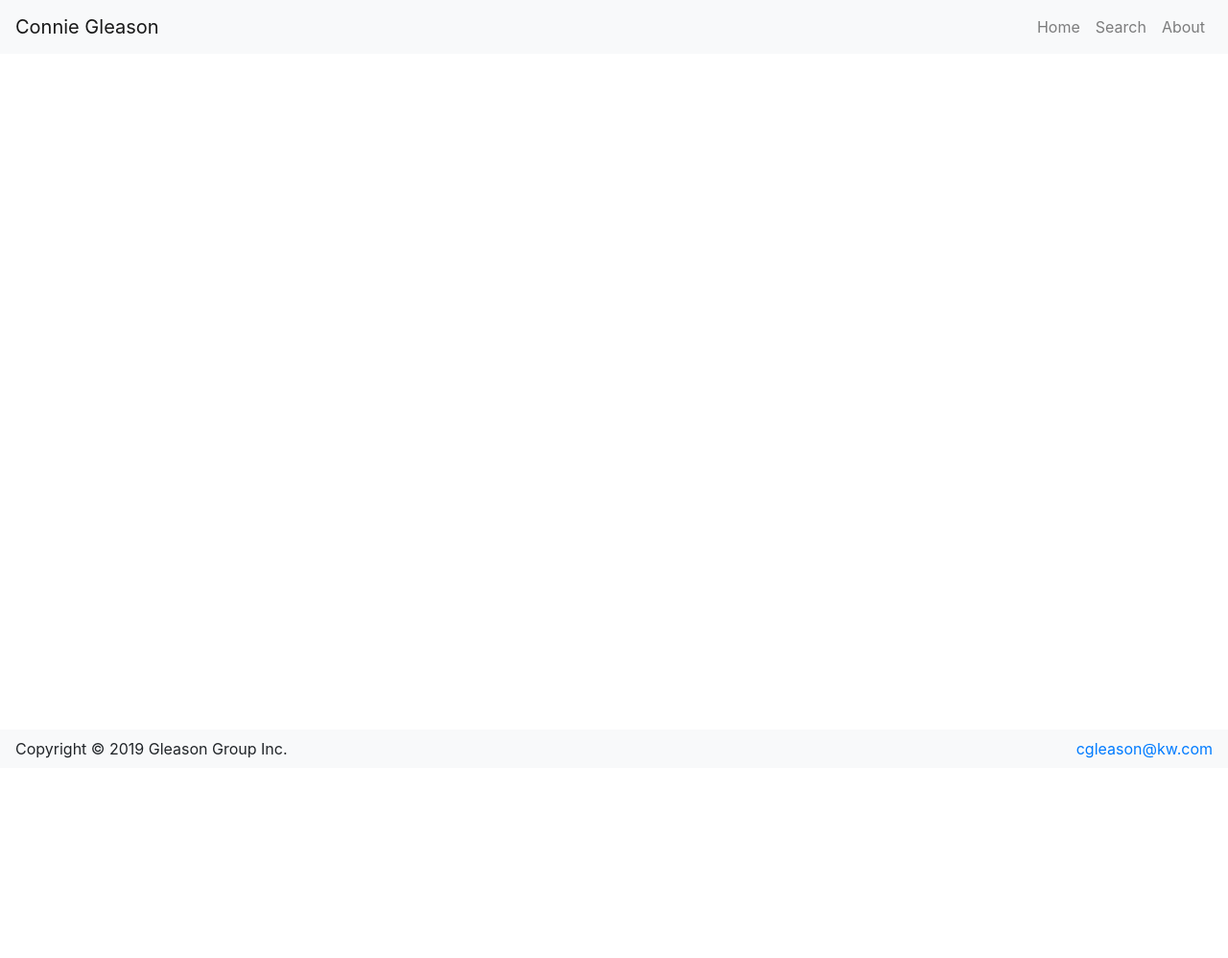
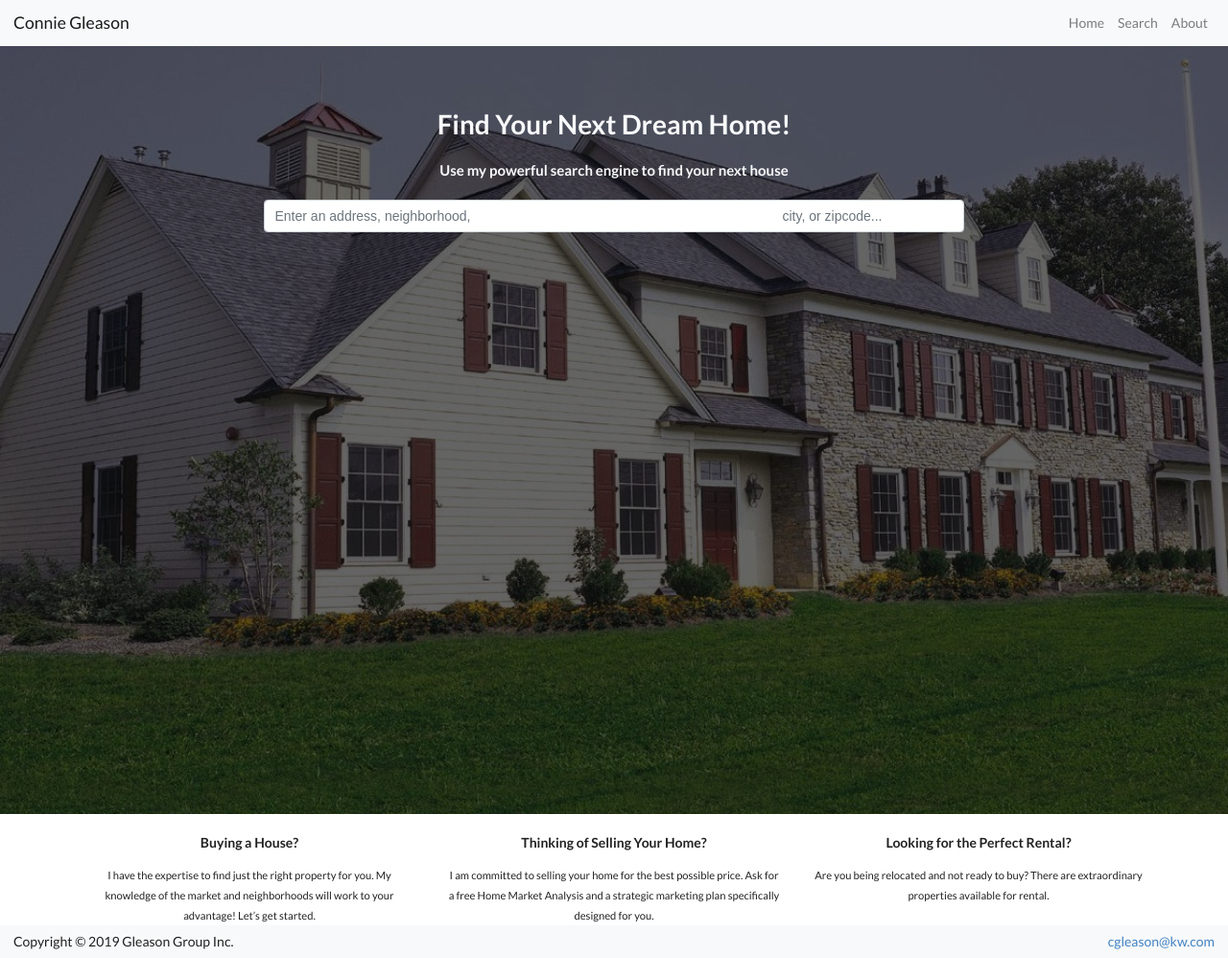
Before and after one commit to ryangleason82/cgEstate, a React app in the folder cg-estate/: page / in a window 1280 px wide. Shown: the whole page at 96% size. Before the commit the page ends 800 px from the top, so only its background shows below. Built offline with nearby package versions, Linux system fonts and the light colour scheme.

Commit message:
About section, search bar in landing

```diff
--- a/cg-estate/public/index.html
+++ b/cg-estate/public/index.html
@@ -25,6 +25,11 @@
 			integrity="sha384-ggOyR0iXCbMQv3Xipma34MD+dH/1fQ784/j6cY/iJTQUOhcWr7x9JvoRxT2MZw1T"
 			crossorigin="anonymous"
 		/>
+
+		<link
+			rel="stylesheet"
+			href="https://cdnjs.cloudflare.com/ajax/libs/semantic-ui/2.4.1/semantic.min.css"
+		/>
 		<title>React App</title>
 	</head>
 	<body>
--- /dev/null
+++ b/cg-estate/src/components/App.css
@@ -0,0 +1,21 @@
+.landing {
+	position: relative;
+	background: url("./img/landing.jpg") no-repeat;
+	background-position: center;
+	background-size: cover;
+	height: 100vh;
+}
+
+.dark-overlay {
+	background-color: rgba(0, 0, 0, 0.6);
+	position: absolute;
+	top: 0;
+	left: 0;
+	width: 100%;
+	height: 100%;
+}
+
+.my-auto {
+	margin-top: auto;
+	margin-bottom: auto;
+}
--- a/cg-estate/src/components/App.js
+++ b/cg-estate/src/components/App.js
@@ -2,12 +2,17 @@ import React from "react";
 import NavBar from "./layout/NavBar";
 import { BrowserRouter as Router } from "react-router-dom";
 import Footer from "./layout/Footer";
+import Landing from "./layout/Landing";
+import "./App.css";
+import About from "./about/About";
 
 const App = () => {
 	return (
 		<Router>
 			<div>
 				<NavBar />
+				<Landing />
+				<About />
 				<Footer />
 			</div>
 		</Router>
--- /dev/null
+++ b/cg-estate/src/components/about/About.js
@@ -0,0 +1,45 @@
+import React from "react";
+import Container from "react-bootstrap/Container";
+import Row from "react-bootstrap/Row";
+import Col from "react-bootstrap/Col";
+
+const About = () => {
+	return (
+		<Container>
+			<Row className="mt-4">
+				<Col className="text-center">
+					<h5>Buying a House?</h5>
+					<p>
+						<small>
+							I have the expertise to find just the right property for you. My
+							knowledge of the market and neighborhoods will work to your
+							advantage! Let’s get started.
+						</small>
+					</p>
+				</Col>
+
+				<Col className="text-center">
+					<h5>Thinking of Selling Your Home?</h5>
+					<p>
+						<small>
+							I am committed to selling your home for the best possible price.
+							Ask for a free Home Market Analysis and a strategic marketing plan
+							specifically designed for you.
+						</small>
+					</p>
+				</Col>
+				<Col className="text-center">
+					<h5>Looking for the Perfect Rental?</h5>
+					<p>
+						<small>
+							Are you being relocated and not ready to buy? There are
+							extraordinary properties available for rental.
+						</small>
+					</p>
+				</Col>
+			</Row>
+		</Container>
+	);
+};
+
+export default About;
--- a/cg-estate/src/components/layout/Footer.js
+++ b/cg-estate/src/components/layout/Footer.js
@@ -3,7 +3,7 @@ import Navbar from "react-bootstrap/Navbar";
 
 const Footer = () => {
 	return (
-		<Navbar fixed="bottom" bg="light">
+		<Navbar bg="light">
 			Copyright &copy; {new Date().getFullYear()} Gleason Group Inc.
 			<a href="mailto:cgleason@kw.com" className="ml-auto ">
 				{" "}
--- /dev/null
+++ b/cg-estate/src/components/layout/Landing.js
@@ -0,0 +1,56 @@
+import React from "react";
+import Form from "react-bootstrap/Form";
+import FormControl from "react-bootstrap/FormControl";
+
+import Row from "react-bootstrap/Row";
+import Container from "react-bootstrap/Container";
+import Col from "react-bootstrap/Col";
+
+const Landing = () => {
+	return (
+		<div id="landing" className="landing">
+			<div className="dark-overlay">
+				<Container>
+					<div className="text-light mt-5">
+						<Row>
+							<Col sm={2} />
+							<Col sm={8}>
+								<h1 className="font-weight-bold text-center mt-4">
+									Find Your Next Dream Home!
+								</h1>
+							</Col>
+							<Col sm={2} />
+						</Row>
+						<Row>
+							<Col sm={2} />
+							<Col sm={8}>
+								<h4 className="text-center mt-4">
+									Use my powerful search engine to find your next house
+								</h4>
+							</Col>
+							<Col sm={2} />
+						</Row>
+						<Row className="mt-4">
+							<Col sm={2} />
+							<Col sm={8}>
+								<Form>
+									<Form.Group>
+										<FormControl
+											type="text"
+											placeholder="Enter an address, neighborhood,
+											city, or zipcode..."
+											className="mb-3"
+										/>
+									</Form.Group>
+								</Form>
+							</Col>
+							<Col sm={2} />
+						</Row>
+					</div>
+				</Container>
+			</div>
+		</div>
+	);
+};
+
+export default Landing;
```
